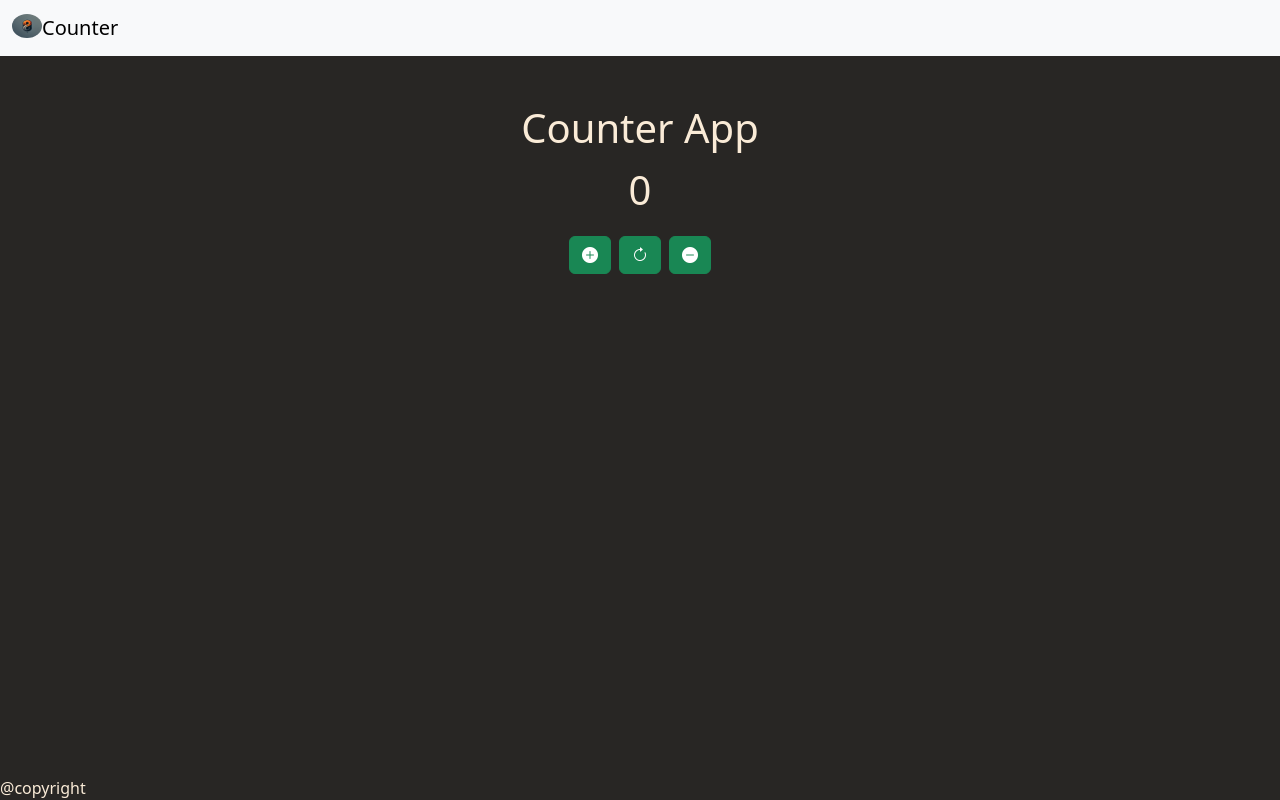
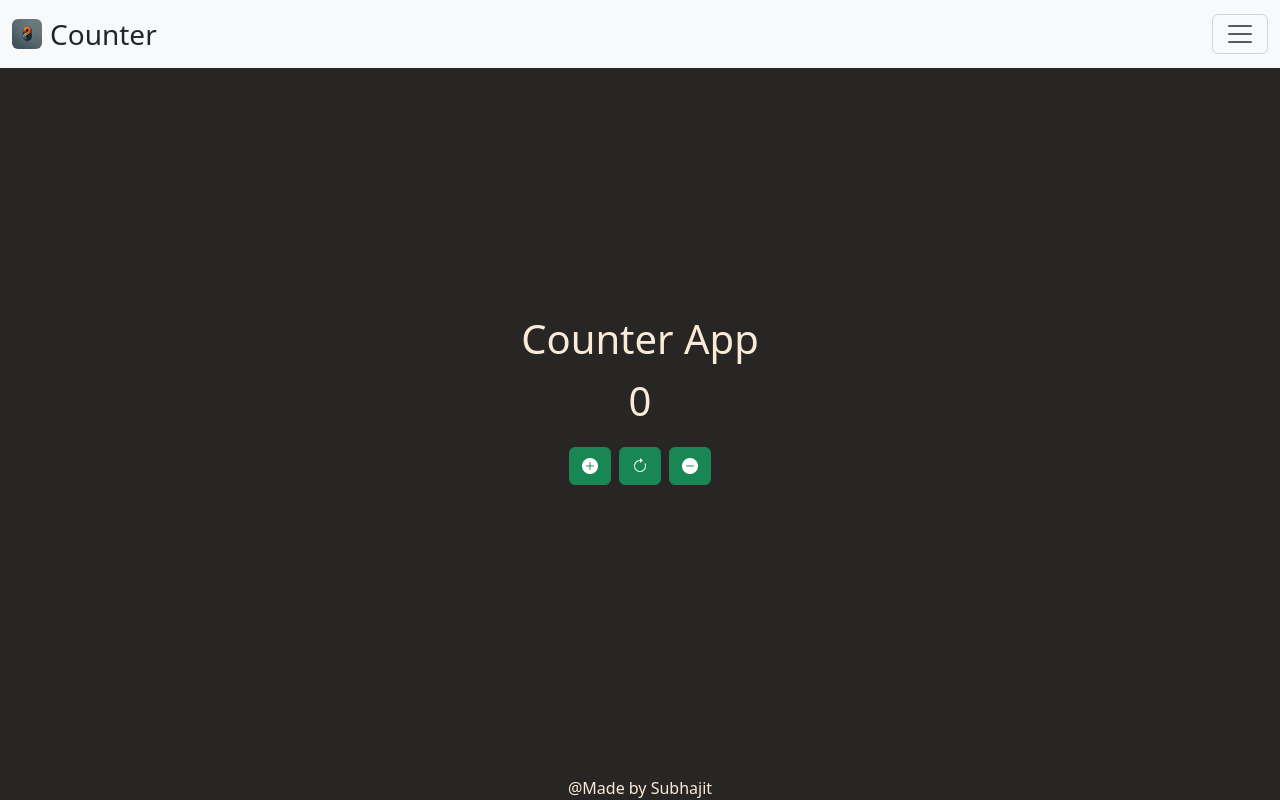
Before and after one commit to SGoD11/React_in_14_days, a React (Create React App) app in the folder 04-state-management/: page / in a window 1280 px wide. Built offline with nearby package versions, Linux system fonts and the light colour scheme.

Commit message:
Added some css

```diff
--- a/04-state-management/src/components/CounterApp.jsx
+++ b/04-state-management/src/components/CounterApp.jsx
@@ -1,8 +1,6 @@
 import React, { useState } from "react";
 
-
 export default function CounterApp() {
-
     const [counter, setCounter] = useState(0);
     const increment = () => {
         setCounter(counter => counter + 1);
@@ -13,14 +11,17 @@ export default function CounterApp() {
     const reset = () => {
         setCounter(0);
     };
+
     return (
-        <div className="mt-5">
-            <h1 className="text-center">Counter App</h1>
-            <p className="fs-1 text-center"> {counter}</p>
-            <div className="buttons d-flex gap-2 justify-content-center">
-                <button className="btn btn-success" onClick={increment}> <i class="bi bi-plus-circle-fill"></i> </button>
-                <button className="btn btn-success" onClick={reset}><i class="bi bi-arrow-clockwise"></i></button>
-                <button className="btn btn-success" onClick={decrement}><i class="bi bi-dash-circle-fill"></i></button>
+        <div className="d-flex align-items-center justify-content-center vh-100"> {/* Flex container to center content */}
+            <div className="text-center"> {/* Wrap content to center text */}
+                <h1 className="text-center">Counter App</h1>
+                <p className="fs-1"> {counter}</p>
+                <div className="buttons d-flex gap-2 justify-content-center">
+                    <button className="btn btn-success" onClick={increment}> <i className="bi bi-plus-circle-fill"></i> </button>
+                    <button className="btn btn-success" onClick={reset}><i className="bi bi-arrow-clockwise"></i></button>
+                    <button className="btn btn-success" onClick={decrement}><i className="bi bi-dash-circle-fill"></i></button>
+                </div>
             </div>
         </div>
     );
--- a/04-state-management/src/components/Footer.jsx
+++ b/04-state-management/src/components/Footer.jsx
@@ -1,6 +1,6 @@
 import React from "react";
 export default function Footer() {
     return (
-        <div class="fixed-bottom">@copyright</div>
+        <div class="fixed-bottom text-center">@Made by Subhajit</div>
     )
 }
--- a/04-state-management/src/components/Header.jsx
+++ b/04-state-management/src/components/Header.jsx
@@ -3,21 +3,60 @@ import React from "react";
 export default function Header() {
     return (
         <div>
-            <nav className="navbar bg-body-tertiary">
-                <div className="container-fluid">
-
-                    <a className="navbar-brand" href="#root">
+            <nav class="navbar bg-body-tertiary fixed-top">
+                <div class="container-fluid">
+                    {/* <!-- Logo and Heading --> */}
+                    <a class="navbar-brand d-flex align-items-center" href="#">
                         <img
-                            src="/CounterLogo.webp"  // Corrected path
+                            src="/CounterLogo.webp"
                             alt="Logo"
                             width="30"
-                            height="24"
-                            className="d-inline-block align-text-top rounded-circle"
+                            height="30"
+                            class="d-inline-block rounded me-2"
                         />
-                        Counter
+                        <span class="text-dark fs-3">Counter</span>
                     </a>
+
+                    {/* <!-- Offcanvas Toggle Button --> */}
+                    <button class="navbar-toggler" type="button" data-bs-toggle="offcanvas" data-bs-target="#offcanvasNavbar" aria-controls="offcanvasNavbar" aria-label="Toggle navigation">
+                        <span class="navbar-toggler-icon"></span>
+                    </button>
+
+                    {/* <!-- Offcanvas Menu --> */}
+                    <div class="offcanvas offcanvas-end" tabindex="-1" id="offcanvasNavbar" aria-labelledby="offcanvasNavbarLabel">
+                        <div class="offcanvas-header">
+                            <h5 class="offcanvas-title" id="offcanvasNavbarLabel">Menu</h5>
+                            <button type="button" class="btn-close" data-bs-dismiss="offcanvas" aria-label="Close"></button>
+                        </div>
+                        <div class="offcanvas-body">
+                            <ul class="navbar-nav justify-content-end flex-grow-1 pe-3">
+                                <li class="nav-item">
+                                    <a class="nav-link active" aria-current="page" href="#">Home</a>
+                                </li>
+                                <li class="nav-item">
+                                    <a class="nav-link" href="#">Link</a>
+                                </li>
+                                <li class="nav-item dropdown">
+                                    <a class="nav-link dropdown-toggle" href="#" role="button" data-bs-toggle="dropdown" aria-expanded="false">
+                                        Dropdown
+                                    </a>
+                                    <ul class="dropdown-menu">
+                                        <li><a class="dropdown-item" href="#">Action</a></li>
+                                        <li><a class="dropdown-item" href="#">Another action</a></li>
+                                        <li>
+                                            <hr class="dropdown-divider" />
+                                        </li>
+                                        <li><a class="dropdown-item" href="#">Something else here</a></li>
+                                    </ul>
+                                </li>
+                            </ul>
+                        </div>
+                    </div>
                 </div>
             </nav>
+
+
+
         </div>
     );
 }
```
